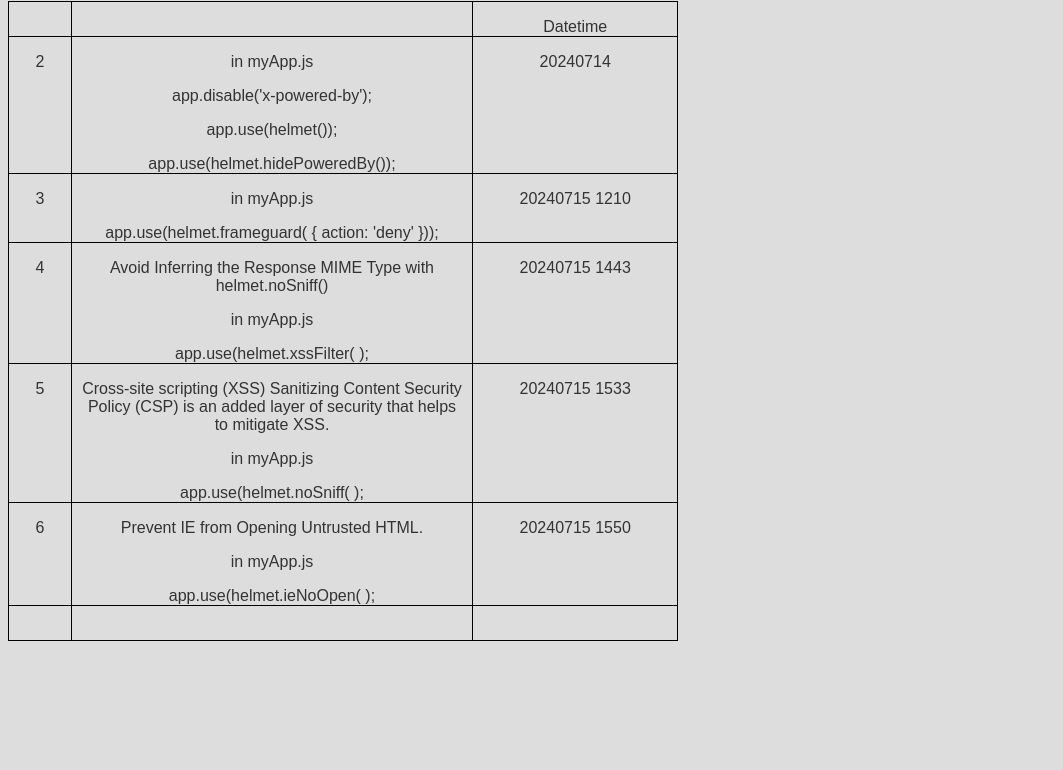
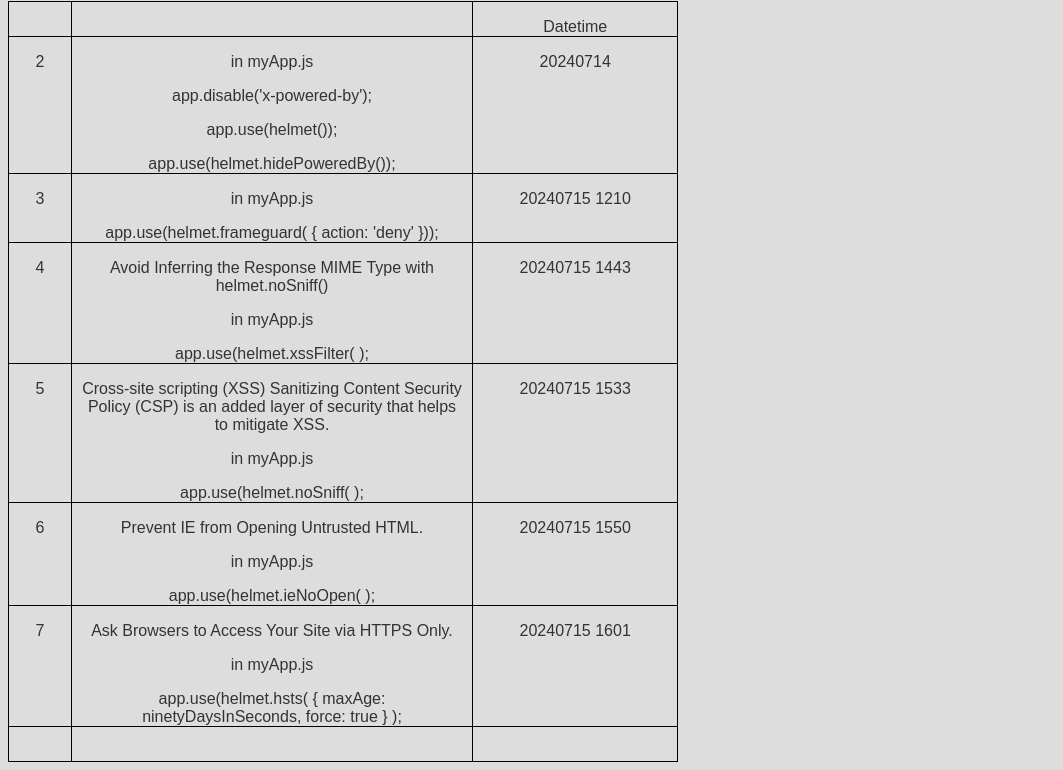
Before and after one commit to shewayou/infosec-hy-learn, a website: page views/index.html in a window 1280 px wide. Shown: the part 79-849 px from the top of the page, without its empty margins (0-1063 px from the left). Before the commit the page ends 800 px from the top, so only its background shows below. Drawn offline with Linux system fonts and the light colour scheme; files that its build step writes are made by us from their sources.

Commit message:
7: hsts( { , } )

```diff
--- a/myApp.js
+++ b/myApp.js
@@ -42,6 +42,11 @@ app.use(  helmet.noSniff(  ));  // 5: instructing the browser to not bypass the
 
 app.use( helmet.ieNoOpen());  // 6: Prevent IE from Opening Untrusted HTML
 
+// 7: Ask Browsers to Access Your Site via HTTPS Only with helmet.hsts()
+const ninetyDaysInSeconds= 90*24*60*60;
+app.use( helmet.hsts(  { maxAge: ninetyDaysInSeconds, force: true }  ));  // 7: HTTP Strict Transport Security (HSTS)
+
+
 
 
 
--- a/views/index.html
+++ b/views/index.html
@@ -164,6 +164,31 @@
         </td>
       </tr>
 
+      <tr style='mso-yfti-irow:2'>
+        <td width=48 valign=top style='width:35.75pt;border:solid windowtext 1.0pt;
+        border-top:none;mso-border-top-alt:solid windowtext .5pt;mso-border-alt:solid windowtext .5pt;
+        padding:0in 5.4pt 0in 5.4pt'>
+        <p class=MsoNormal style='margin-bottom:0in;line-height:normal'>7</p>
+        </td>
+        <td width=386 valign=top style='width:289.15pt;border-top:none;border-left:
+        none;border-bottom:solid windowtext 1.0pt;border-right:solid windowtext 1.0pt;
+        mso-border-top-alt:solid windowtext .5pt;mso-border-left-alt:solid windowtext .5pt;
+        mso-border-alt:solid windowtext .5pt;padding:0in 5.4pt 0in 5.4pt'>
+        <p>Ask Browsers to Access Your Site via HTTPS Only.</p>
+        <p class=MsoNormal style='margin-bottom:0in;line-height:normal'>in myApp.js </p>
+        <p class=MsoNormal style='margin-bottom:0in;line-height:normal'><span
+        class=SpellE><span class=GramE>app.use</span></span><span class=GramE>(</span><span
+        class=SpellE>helmet.hsts</span>( { maxAge: ninetyDaysInSeconds, force: true } ); </p>
+        </td>
+        <td width=190 valign=top style='width:142.6pt;border-top:none;border-left:
+        none;border-bottom:solid windowtext 1.0pt;border-right:solid windowtext 1.0pt;
+        mso-border-top-alt:solid windowtext .5pt;mso-border-left-alt:solid windowtext .5pt;
+        mso-border-alt:solid windowtext .5pt;padding:0in 5.4pt 0in 5.4pt'>
+        <p class=MsoNormal style='margin-bottom:0in;line-height:normal'>20240715 1601<o:p></o:p></p>
+        <p class=MsoNormal style='margin-bottom:0in;line-height:normal'><o:p>&nbsp;</o:p></p>
+        </td>
+      </tr>
+
 
 
 
```
